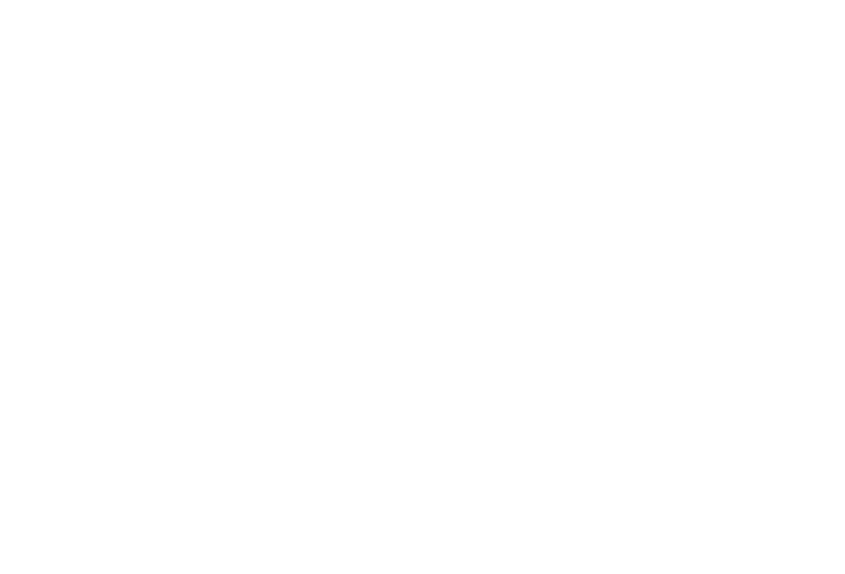
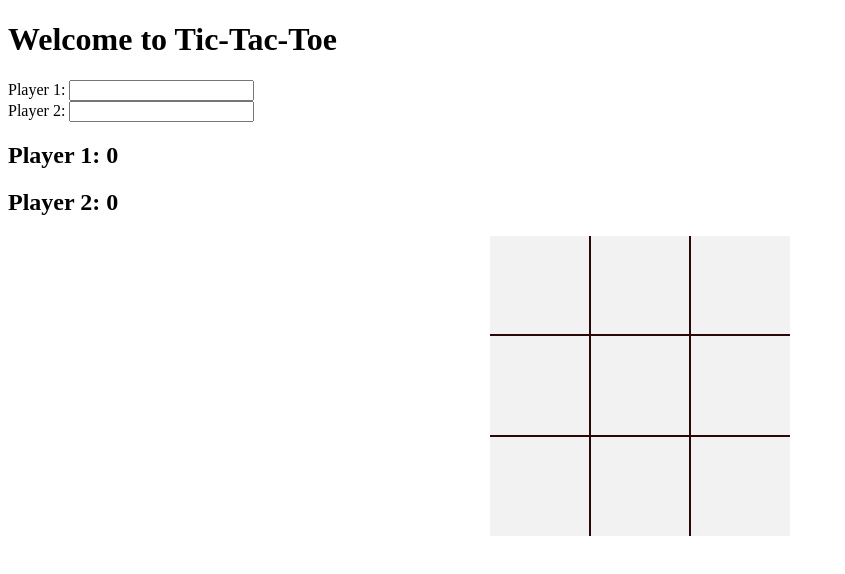
Before and after one commit to FaissalMoustafa/Tic-Tac-Toe-Assignment, a plain HTML site: page index.html in a window 1280 px wide. Shown: the whole page, without its empty margins (0-845 px from the left). Drawn offline with Linux system fonts and the light colour scheme.

Commit message:
grid container

```diff
--- a/index.html
+++ b/index.html
@@ -3,11 +3,38 @@
 <head>
     <meta charset="UTF-8">
     <meta name="viewport" content="width=device-width, initial-scale=1.0">
-    <link rel="stylesheet" href="styles.css" />
-
-    <title>Document</title>
+    <link rel="stylesheet" type="text/css" href="styles.css">
+    <title>Tic-Tac-Toe</title>
 </head>
 <body>
+    <h1 class="welcome">Welcome to Tic-Tac-Toe</h1>
+    <div class="player">
+        <label>Player 1:</label>
+        <input type="text" id="1st_player">
+    </div>
+
+    <div class="player">
+        <label>Player 2:</label>
+        <input type="text" id="2nd_player">
+    </div>
+
+    <div id="score">
+        <h2 id="player-1-score">Player 1: 0</h2>
+        <h2 id="player-2-score">Player 2: 0</h2>
+    </div>
+    <div class="flex-container">
+        <div class="grid-container">
+            <div class="sqr-slot" id="slot-1"></div>
+            <div class="sqr-slot" id="slot-2"></div>
+            <div class="sqr-slot" id="slot-3"></div>
+            <div class="sqr-slot" id="slot-4"></div>
+            <div class="sqr-slot" id="slot-5"></div>
+            <div class="sqr-slot" id="slot-6"></div>
+            <div class="sqr-slot" id="slot-7"></div>
+            <div class="sqr-slot" id="slot-8"></div>
+            <div class="sqr-slot" id="slot-9"></div>
+        </div>
+    </div>
     <script src="script.js"></script>
 </body>
 </html>
--- a/styles.css
+++ b/styles.css
@@ -0,0 +1,34 @@
+.flex-container {
+    display: flex;
+    justify-content: center;
+    align-items: center;
+  }
+
+.grid-container {
+    display: grid;
+    grid-template-columns: repeat(3, 1fr);
+    grid-gap: 0;
+    border-collapse: collapse;
+    width: 300px;
+    height: 300px;
+  }
+
+.sqr-slot {
+  background-color: #f2f2f2;
+  padding: 10px;
+  border: 1px solid #290808;
+}
+
+/* Remove boundary code from chatgpt */
+.sqr-slot:nth-child(3n+1) {
+    border-left: none;
+}
+.sqr-slot:nth-child(3n) {
+    border-right: none;
+}
+.sqr-slot:nth-child(-n+3) {
+    border-top: none;
+}
+.sqr-slot:nth-child(n+7) {
+    border-bottom: none;
+}
```
